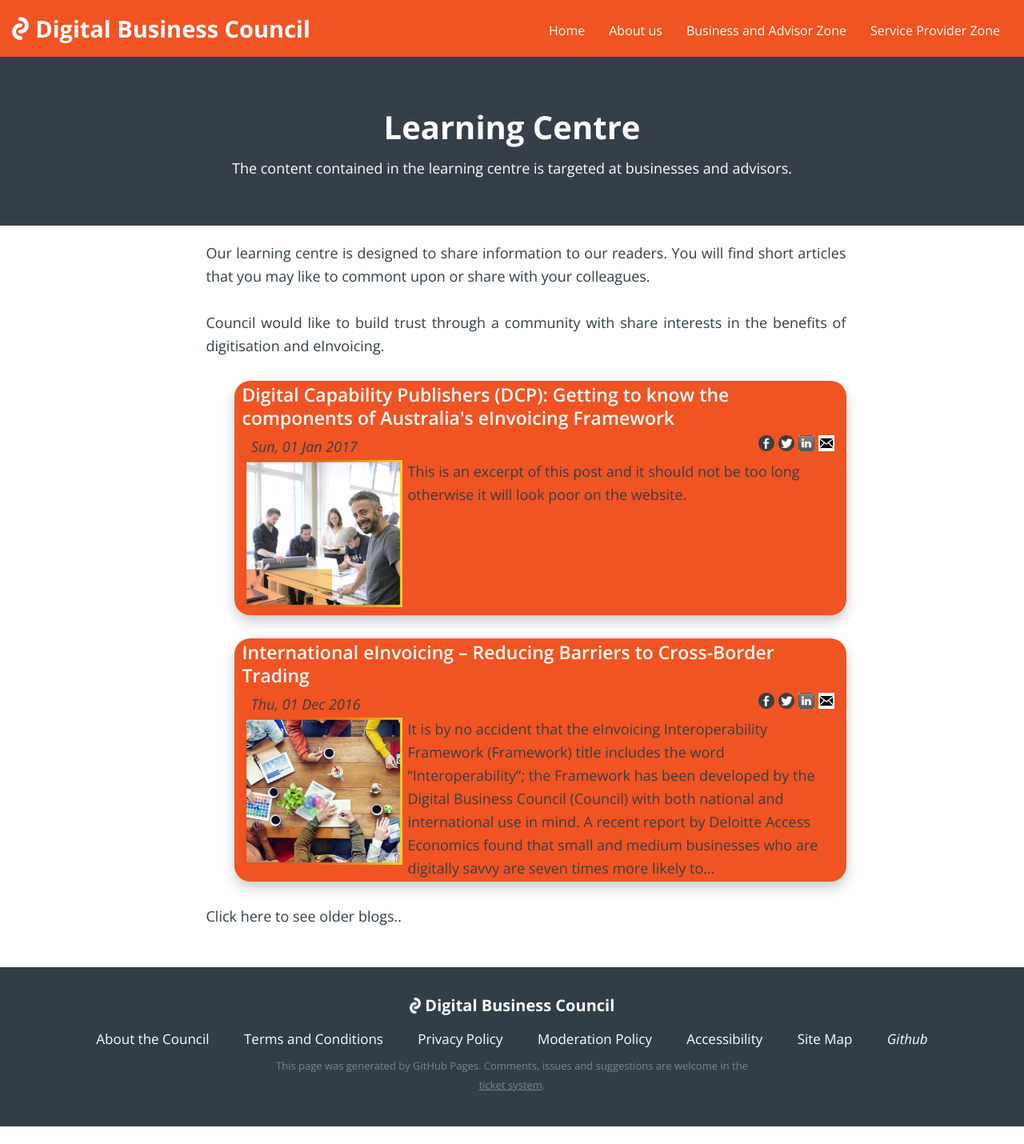
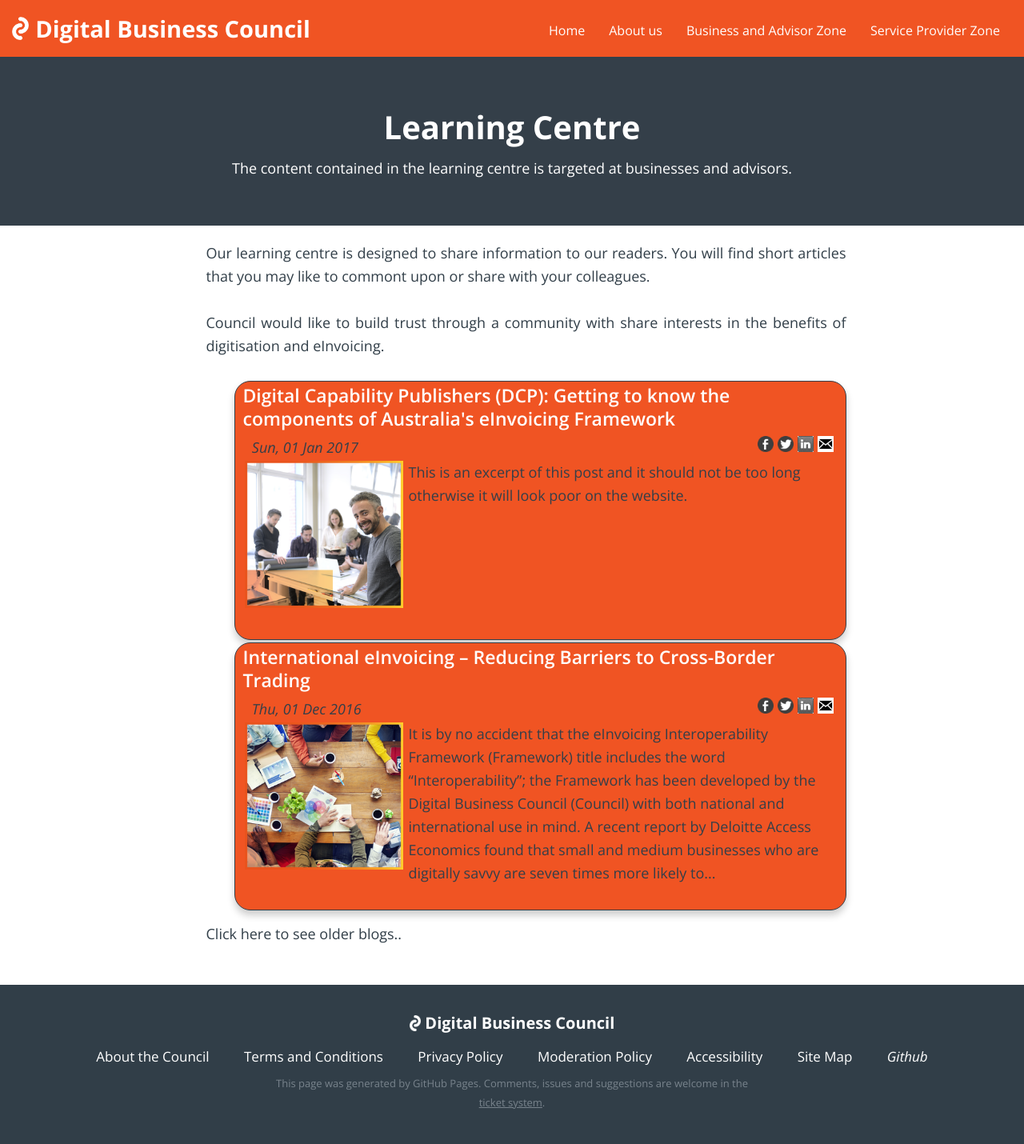
Before and after one commit to Digital-Business-Council/Digital-Business-Council.github.io, a Jekyll site: the page built from pages/business-zone/blogs/learning-centre.md, in a window 1280 px wide. Shown: the whole page at 80% size. Built offline with Jekyll 4.4.1, drawn with Linux system fonts in a browser that asks for light colours; before the commit the page ends 1408 px from its top, so only the background shows below that.

Commit message:
Update _common.scss

```diff
--- a/_sass/_common.scss
+++ b/_sass/_common.scss
@@ -131,7 +131,8 @@
     padding-bottom:0px;
     margin-bottom:3px;
     text-align:left;
-    box-shadow: 0px 8px 16px 0px rgba(0,0,0,0.2);
+    border: 1px solid $dbc-secondary;
+    box-shadow: 0px 6px 10px 0px rgba(0,0,0,0.2);
 
   .social-img{
     -webkit-filter: grayscale(100%); /* Safari 6.0 - 9.0 */
```
